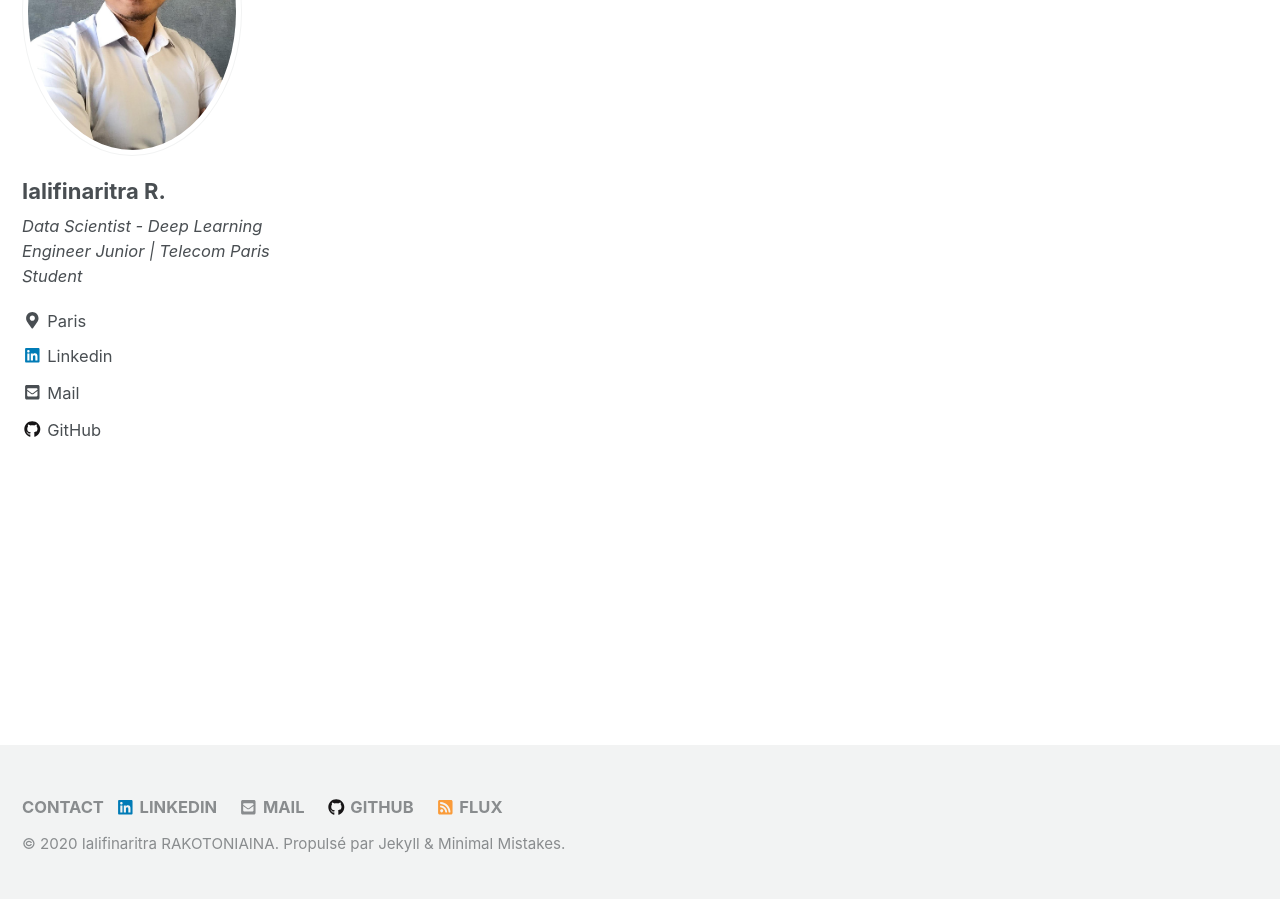
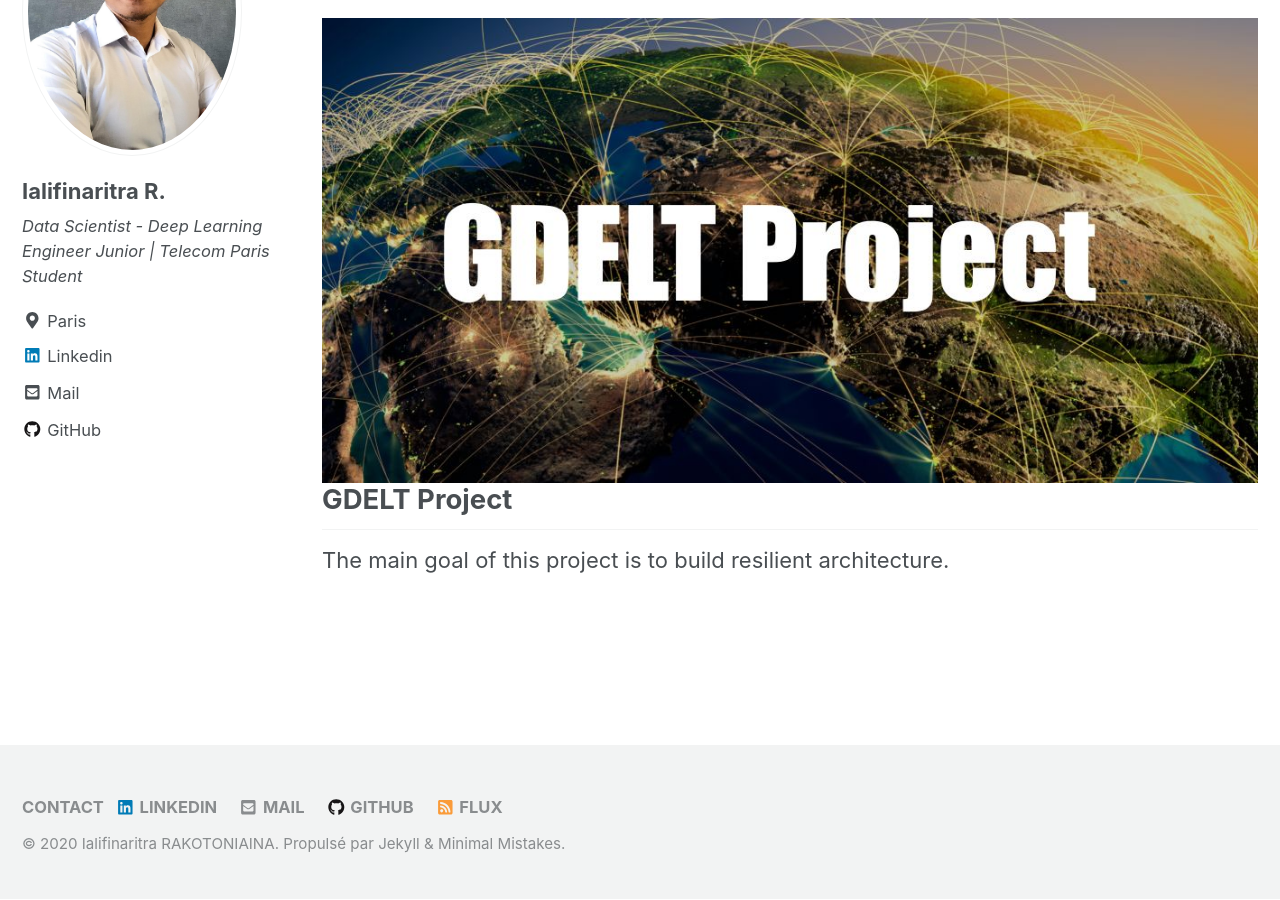
Before and after one commit to ialifinaritra/ialifinaritra.github.io, a Jekyll site: the page built from _pages/projects.md, in a window 1280 px wide and 900 px high, scrolled down 619 px. Built offline with Jekyll 4.4.1, drawn with Linux system fonts in a browser that asks for light colours; cached includes are drawn as plain includes.

Commit message:
projects added

```diff
--- a/_pages/projects.md
+++ b/_pages/projects.md
@@ -7,3 +7,13 @@ classes: wide
 header :
     image: "/assets/images/banner.jpg"
 ---
+
+<div style="clear: both;">
+  <div style="float: left; margin-right 1em;">
+    <img src="/assets/images/GDELT.jpg" alt="">
+  </div>
+  <div>
+    <h2>GDELT Project</h2>
+    <p>The main goal of this project is to build resilient architecture.</p>
+  </div>
+</div>
```
Also changed, not shown: assets/images/GDELT.jpg (added).
